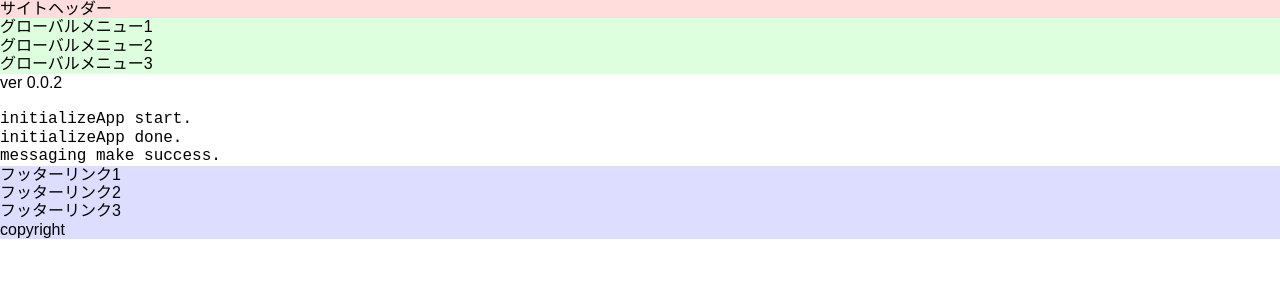
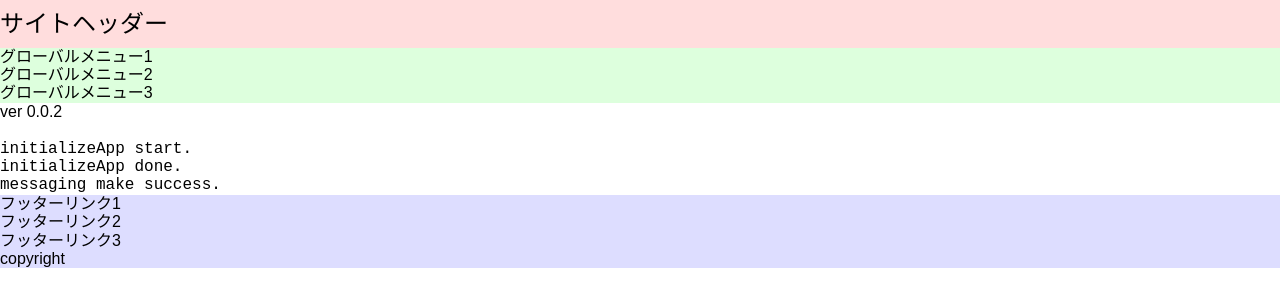
Before and after one commit to pwa-test-organization-account/pwa-test5, a plain HTML site: page index.html in a window 1280 px wide. Drawn offline with nearby package versions, Linux system fonts and the light colour scheme.

Commit message:
Update app.css

```diff
--- a/css/app.css
+++ b/css/app.css
@@ -8,6 +8,10 @@ html {
 header {
   background-color: #ffdddd;
 }
+header h1 {
+  font-size: 24px;
+  padding: 10px 0;
+}
 
 nav {
   background-color: #ddffdd;
```
